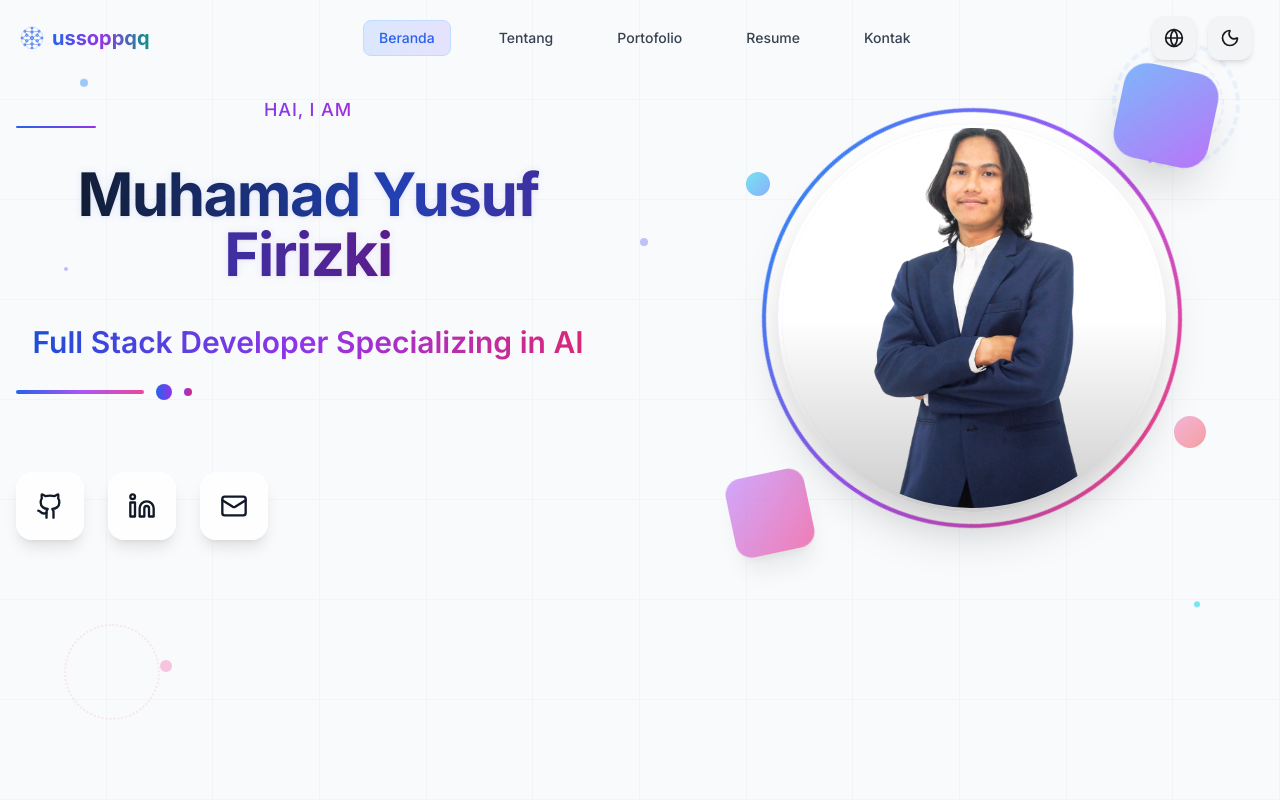
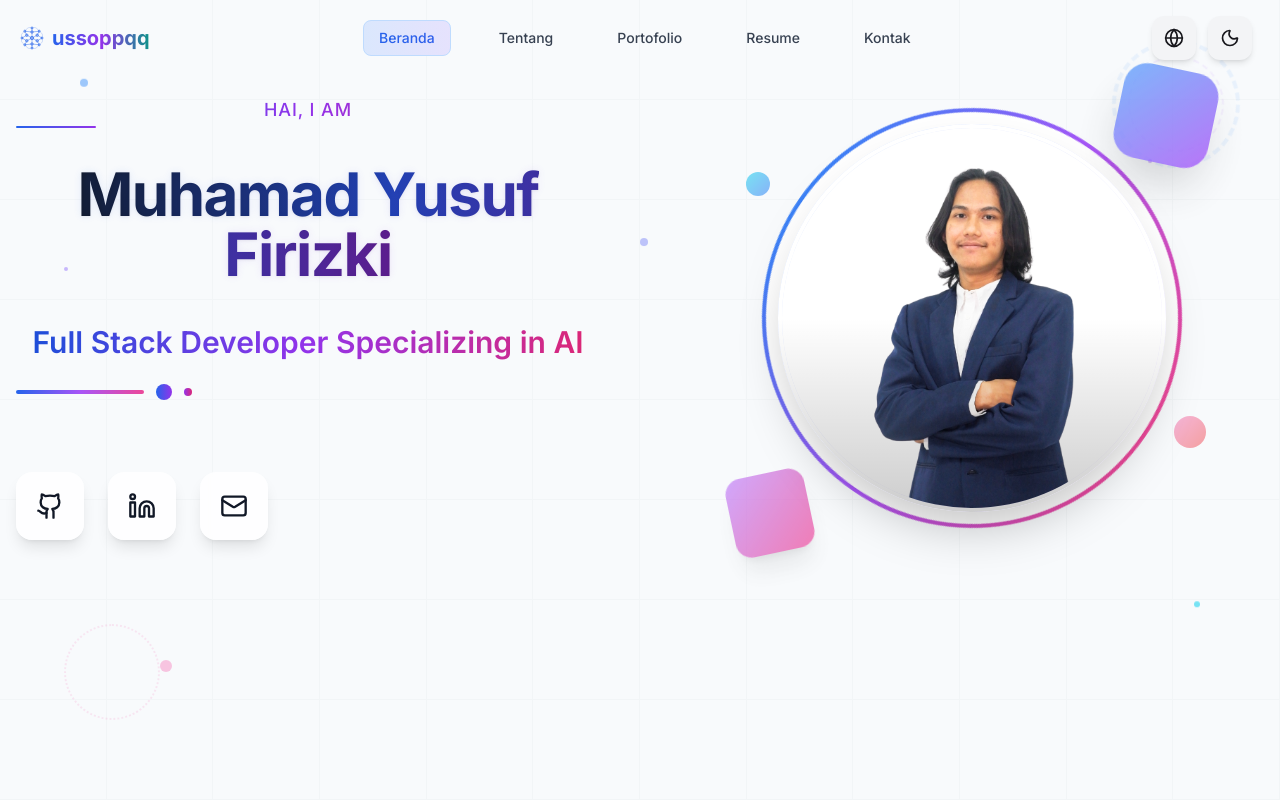
Before and after one commit to ussoppqq/my-portfolio, a React (Vite) app: page / in a window 1280 px wide. Shown: the top 800 px of the page. Built offline with nearby package versions, Linux system fonts and the light colour scheme.

Commit message:
update Home.jsx

```diff
--- a/src/pages/Home.jsx
+++ b/src/pages/Home.jsx
@@ -170,7 +170,7 @@ const Home = () => {
                   <div className="w-full h-full flex items-center justify-center relative overflow-hidden">
                     {/* Profile image */}
                     <img
-                      src="/Data-Master-(AUSG)-Muhammad_Yusuf_Firizki.png"
+                      src="/Data-Master-(AUSG)-Muhammad_Yusuf_Firizki-Copy.png"
                       alt="Foto Profil Yusuf Firizki"
                       className="w-full h-full object-cover rounded-full border-4 border-white dark:border-gray-900"
                     />
```
Also changed, not shown: public/Data-Master-(AUSG)-Muhammad_Yusuf_Firizki-Copy.png (added), public/Data-Master-(AUSG)-Muhammad_Yusuf_Firizki.png.
